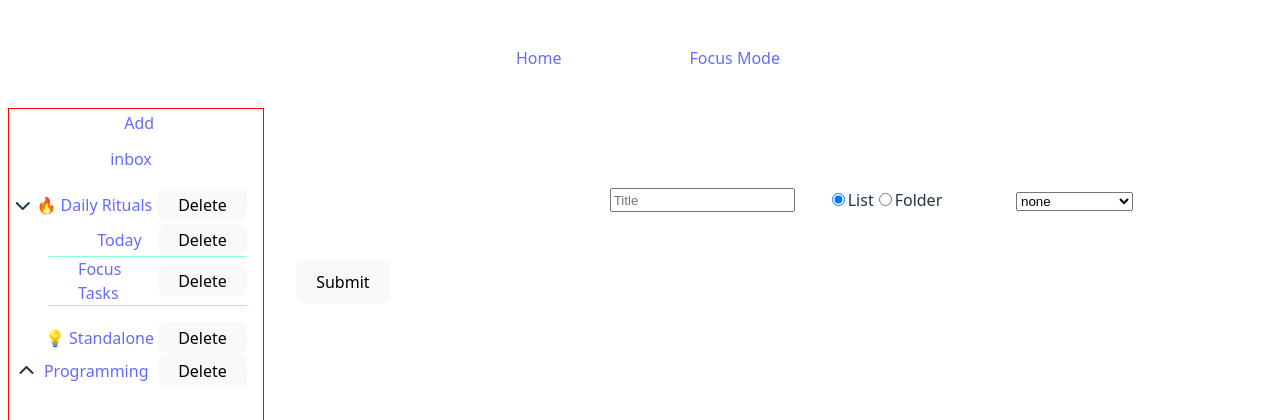
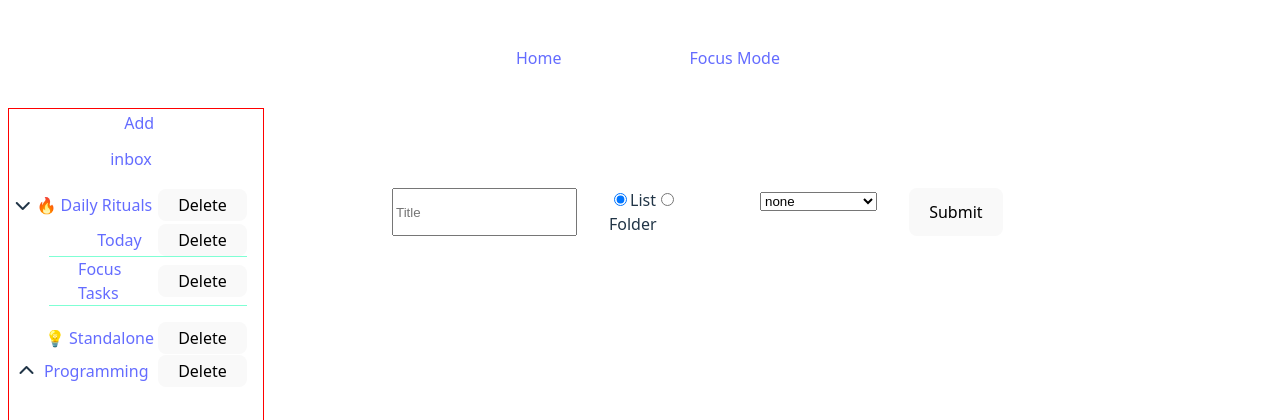
Before and after one commit to thomaswilliamscode/todo, a React (Vite) app: page / in a window 1280 px wide. Shown: the top 420 px of the page. Built offline with nearby package versions, Linux system fonts and the light colour scheme.

Commit message:
Refactor form layout and styling for improved spacing and organization

```diff
--- a/src/components/AddFolderOrList.tsx
+++ b/src/components/AddFolderOrList.tsx
@@ -187,14 +187,16 @@ export default function AddFolderOrList () {
               <label htmlFor='folder'>Folder</label>
             </div>
           </div>
+          <span id='drop-down'>
             {viewFolders()}
-        </div>
+          </span>
           <button
             className='form-submit'
             type='submit'
           >
             Submit
           </button>
+        </div>
       </form>
     </>
   );
--- a/src/index.css
+++ b/src/index.css
@@ -303,17 +303,22 @@ form{
 }
 .form-main-div{
   display: flex;
-  justify-content: center;
   gap: 2rem;
-  width: 50%;
-  margin-left: 25%;
+  width: 30%;
+  margin-left: 10%;
+
 }
 .full-form-div{
   display: flex;
 }
 
+#drop-down {
+  margin-left: 5rem;
+  margin-right: -5%;
+}
+
 .form-submit{
-  margin-top: 5%;
+  margin-left: 5rem;
 }
 
 /* Folder page*/
```
Lines whose indentation alone changed are shown as unchanged.
